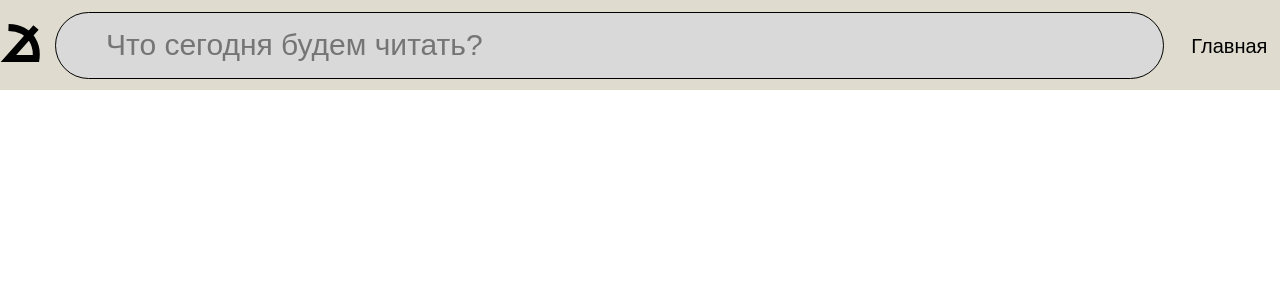
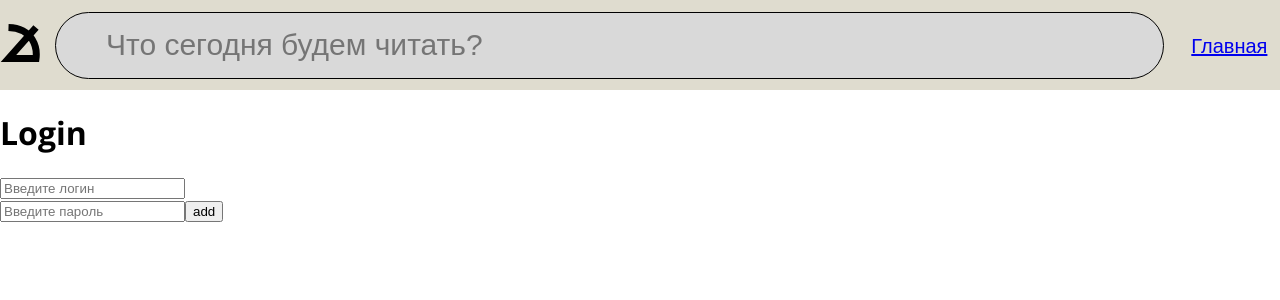
Before and after one commit to abuyusuf99/team_play_project_frontend, a React (Vite) app in the folder team_play_project_frontend/: page /auth in a window 1280 px wide. Shown: the top 300 px of the page. Built offline with nearby package versions, Linux system fonts and the light colour scheme.

Commit message:
настроил логин и добавил роут входа и главной страницы

```diff
--- a/team_play_project_frontend/src/App.tsx
+++ b/team_play_project_frontend/src/App.tsx
@@ -1,22 +1,23 @@
 import { Route, Routes } from "react-router";
 import Header from "./components/Comments/Header";
-import HomePage from "./components/Comments/sign";
+import HomePage from "./components/Comments/HomePage";
 import CreateUser from "./components/authorization/createUser";
+import Login from "./components/authorization/login";
 
-import style from './css/app.module.css'
+import style from "./css/app.module.css";
 
 function App() {
-
   return (
     <div className={style.app}>
-    <Header/>
-    <Routes>
-      <Route path='/' element={<CreateUser/>}>
+      <Header />
+      <Routes>
+        <Route path="/" element={<HomePage />}/>
+        <Route path="/createUser"element={<CreateUser/>}/>
+        <Route path="/auth"element={<Login/>}/>
 
-      </Route>
-    </Routes>
+      </Routes>
     </div>
-  )
+  );
 }
 
-export default App
+export default App;
--- a/team_play_project_frontend/src/components/Comments/Header.tsx
+++ b/team_play_project_frontend/src/components/Comments/Header.tsx
@@ -1,9 +1,11 @@
 import img from "../../img/logo.svg";
 import img1 from "../../img/category.svg";
-import style from '../../css/header.module.css'
+import style from "../../css/header.module.css";
+import { Link } from "react-router-dom";
+
 function Header() {
   return (
-    <div  className={style.header_block}>
+    <div className={style.header_block}>
       <div className={style.input}>
         <div className={style.image}>
           <img src={img} alt="" />
@@ -12,9 +14,15 @@ function Header() {
       </div>
       <div>
         <div className={style.right_block}>
+          <Link to="/">
             <span>Главная</span>
+          </Link>
+
           <span>Публикации</span>
+
+          <Link to="/auth">
             <span>Вход</span>
+          </Link>
           <img src={img1} alt="" />
         </div>
       </div>
--- /dev/null
+++ b/team_play_project_frontend/src/components/authorization/login.tsx
@@ -0,0 +1,45 @@
+import { useState } from "react";
+import { useDispatch } from "react-redux";
+import { authlogin } from "../../features/AuthSlice";
+
+function signIn() {
+  const [login, setLogin] = useState("");
+  const [password, setPassword] = useState("");
+
+  const dispatch = useDispatch<AppDispatch>();
+
+  const handleSetLogin = (e) => {
+    setLogin(e.target.value);
+  };
+  const handleSetPass = (e) => {
+    setPassword(e.target.value);
+  };
+  const handleSignUp = (e) => {
+    e.preventDefault();
+    dispatch(authlogin({ login, password }));
+  };
+  return (
+    <>
+      <div>
+        <h1>Login</h1>
+      </div>
+      <form onSubmit={handleSignUp}>
+        <input
+          placeholder="Введите логин"
+          value={login}
+          onChange={handleSetLogin}
+          type="text"
+        />
+        <br />
+        <input
+          placeholder="Введите пароль"
+          type="password"
+          onChange={handleSetPass}
+          value={password}
+        />
+        <button>add</button>
+      </form>
+    </>
+  );
+}
+export default signIn;
--- a/team_play_project_frontend/src/features/AuthSlice.tsx
+++ b/team_play_project_frontend/src/features/AuthSlice.tsx
@@ -18,11 +18,9 @@ export interface CommentState {
 }
 
 const initialState = {
-  SignIn: null,
+  loged: null,
   authSignUp: null,
   error: null,
-  signingUp: false,
-  signingIn: false,
   token: localStorage.getItem("token"),
 };
 
@@ -54,11 +52,12 @@ export const createUser = createAsyncThunk(
   }
 );
 
-export const SignIn = createAsyncThunk<string, User>(
-  "auth/signIn",
+//фетч логин
+export const authlogin = createAsyncThunk<string, User>(
+  "auth/login",
   async ({ login, password }: User, thunkAPI) => {
     try {
-      const res = await axios.post("http://localhost:4000/user", {
+      const res = await fetch("http://localhost:4000/login", {
         method: "POST",
         headers: {
           "Content-Type": "application/json",
@@ -73,7 +72,7 @@ export const SignIn = createAsyncThunk<string, User>(
       }
       localStorage.setItem("token", token);
     } catch (e) {
-      thunkAPI.rejectWithValue(e + 'asdasdasd');
+      thunkAPI.rejectWithValue(e);
     }
   }
 );
@@ -86,27 +85,26 @@ const authSlice = createSlice({
   extraReducers: (builder) => {
     builder
       .addCase(createUser.pending, (state) => {
-        state.createUser = true;
+        state.createUser = false;
       })
       .addCase(createUser.rejected, (state, action) => {
         state.createUser = false;
-
         state.error = action.payload;
       })
       .addCase(createUser.fulfilled, (state) => {
-        state.createUser = false;
+        state.createUser = true;
         state.error = null;
       })
-      .addCase(SignIn.pending, (state) => {
-        state.SignIn = true;
+      .addCase(authlogin.pending, (state) => {
+        state.loged = false;
       })
-      .addCase(SignIn.rejected, (state, action) => {
-        state.SignIn = true;
+      .addCase(authlogin.rejected, (state, action) => {
+        state.loged = false;
+        state.error = action.payload
 
-        state.error = action.payload;
       })
-      .addCase(SignIn.fulfilled, (state, action) => {
-        state.SignIn = true;
+      .addCase(authlogin.fulfilled, (state, action) => {
+        state.loged = true;
         state.error = null;
 
         state.token = action.payload;
```
Lines whose indentation alone changed are shown as unchanged.
